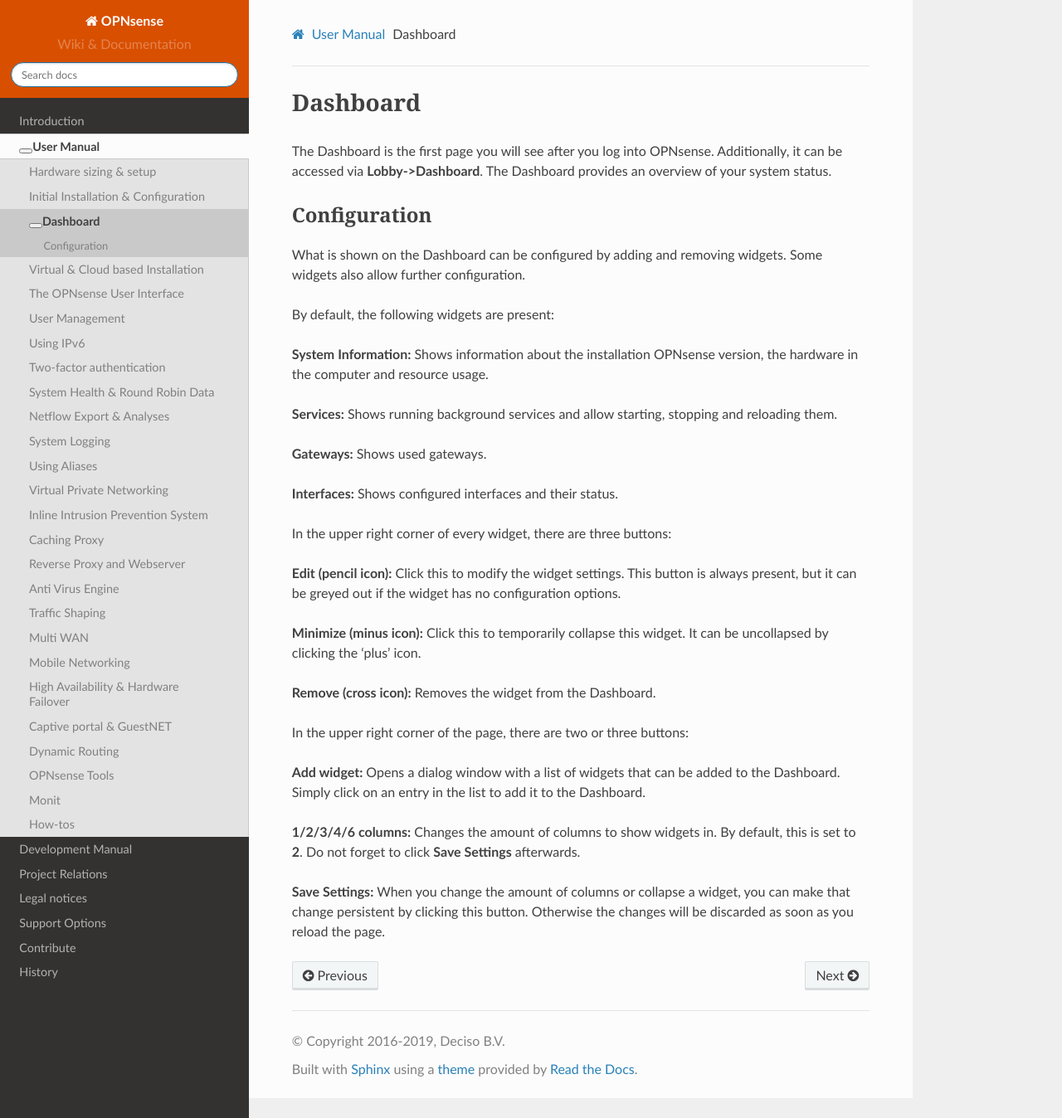
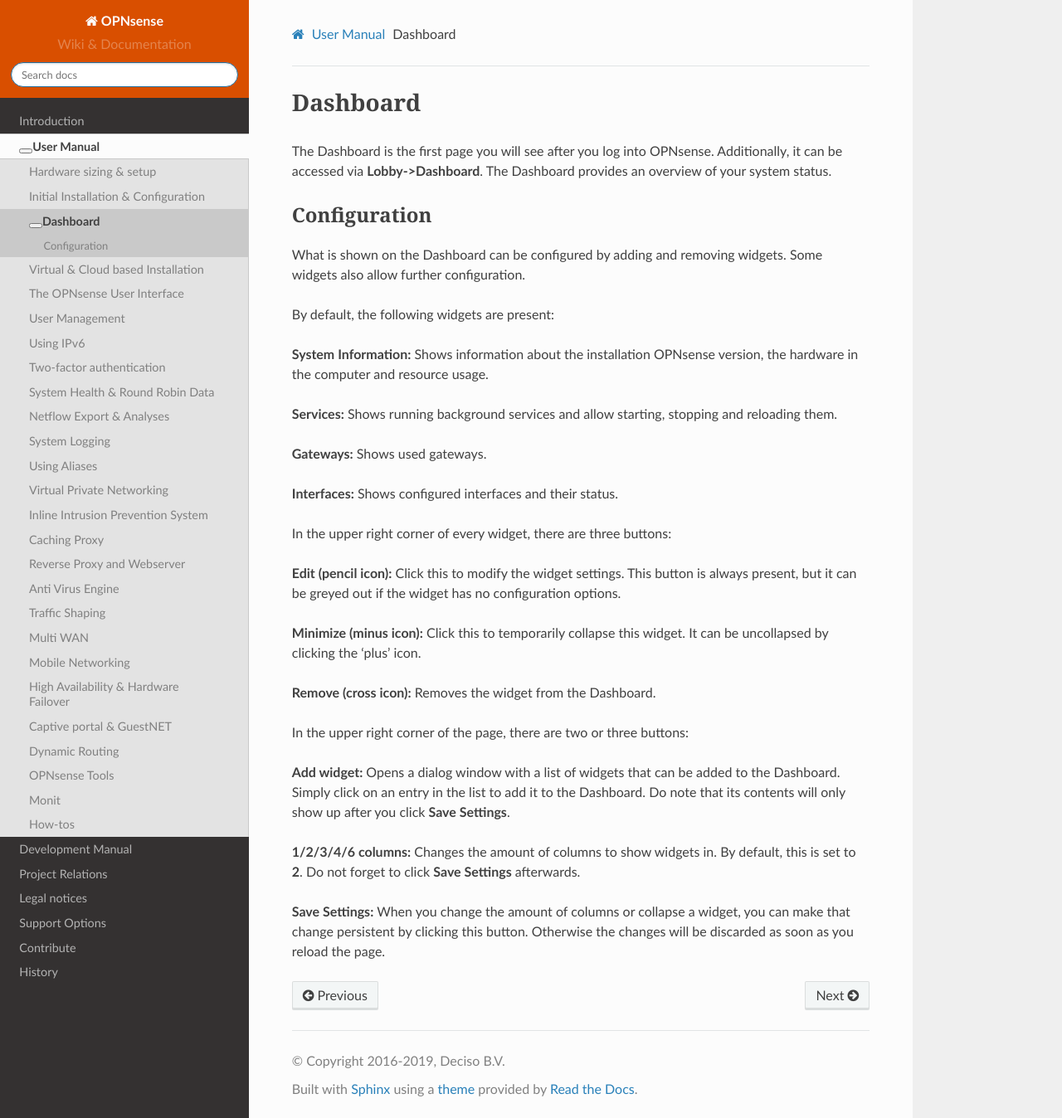
Before and after one commit to opnsense/docs, a Sphinx documentation site: the page built from source/manual/dashboard.rst, in a window 1280 px wide and 1348 px high. Shown: the whole window at 83% size. Built offline with Sphinx 7.4.7 and the Read the Docs theme 2.0.0, drawn with Linux system fonts in a browser that asks for light colours; nearby versions of some CDN libraries; some web fonts are replaced; library files that are not in the unit come from our copies.

Commit message:
Add clarification

```diff
--- a/source/manual/dashboard.rst
+++ b/source/manual/dashboard.rst
@@ -27,6 +27,6 @@
 
 In the upper right corner of the page, there are two or three buttons:
 
-* **Add widget:** Opens a dialog window with a list of widgets that can be added to the Dashboard. Simply click on an entry in the list to add it to the Dashboard.
+* **Add widget:** Opens a dialog window with a list of widgets that can be added to the Dashboard. Simply click on an entry in the list to add it to the Dashboard. Do note that its contents will only show up after you click **Save Settings**.
 * **1/2/3/4/6 columns:** Changes the amount of columns to show widgets in. By default, this is set to **2**. Do not forget to click **Save Settings** afterwards.
 * **Save Settings:** When you change the amount of columns or collapse a widget, you can make that change persistent by clicking this button. Otherwise the changes will be discarded as soon as you reload the page.
```
